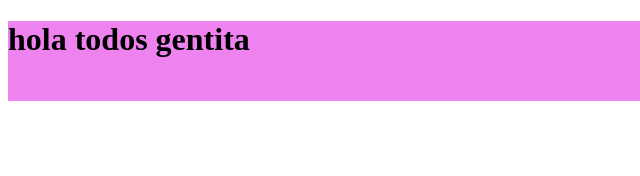
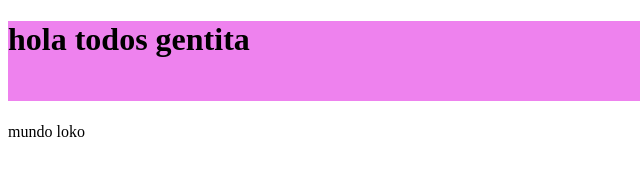
Before and after one commit to MCANGREQ/PRUEBA-1, a plain HTML site: page index.html in a window 1280 px wide. Shown: the full height of the page, 0-640 px from the left. Drawn offline with Linux system fonts and the light colour scheme.

Commit message:
se puso un parrafo

```diff
--- a/index.html
+++ b/index.html
@@ -9,5 +9,6 @@
 </head>
 <body>
     <h1> hola todos gentita  </h1>
+    <p>mundo loko</p>
 </body>
 </html>
```
